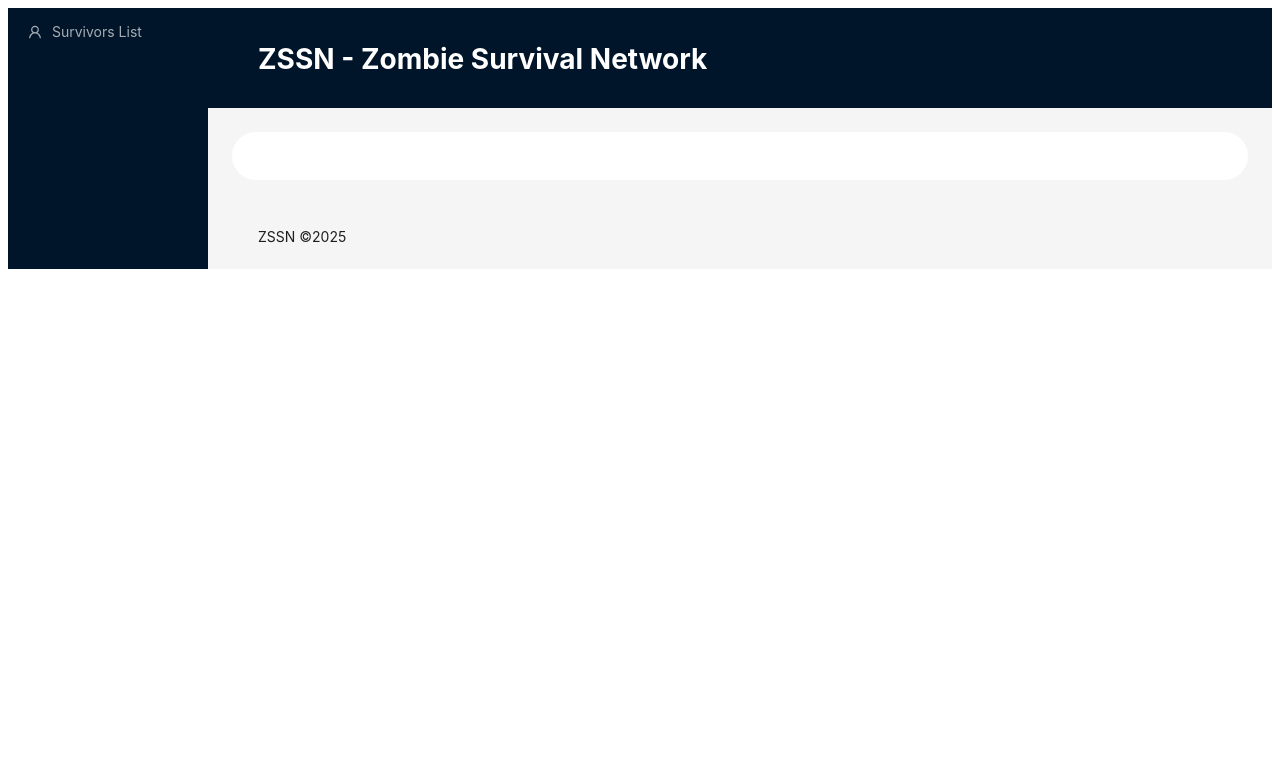
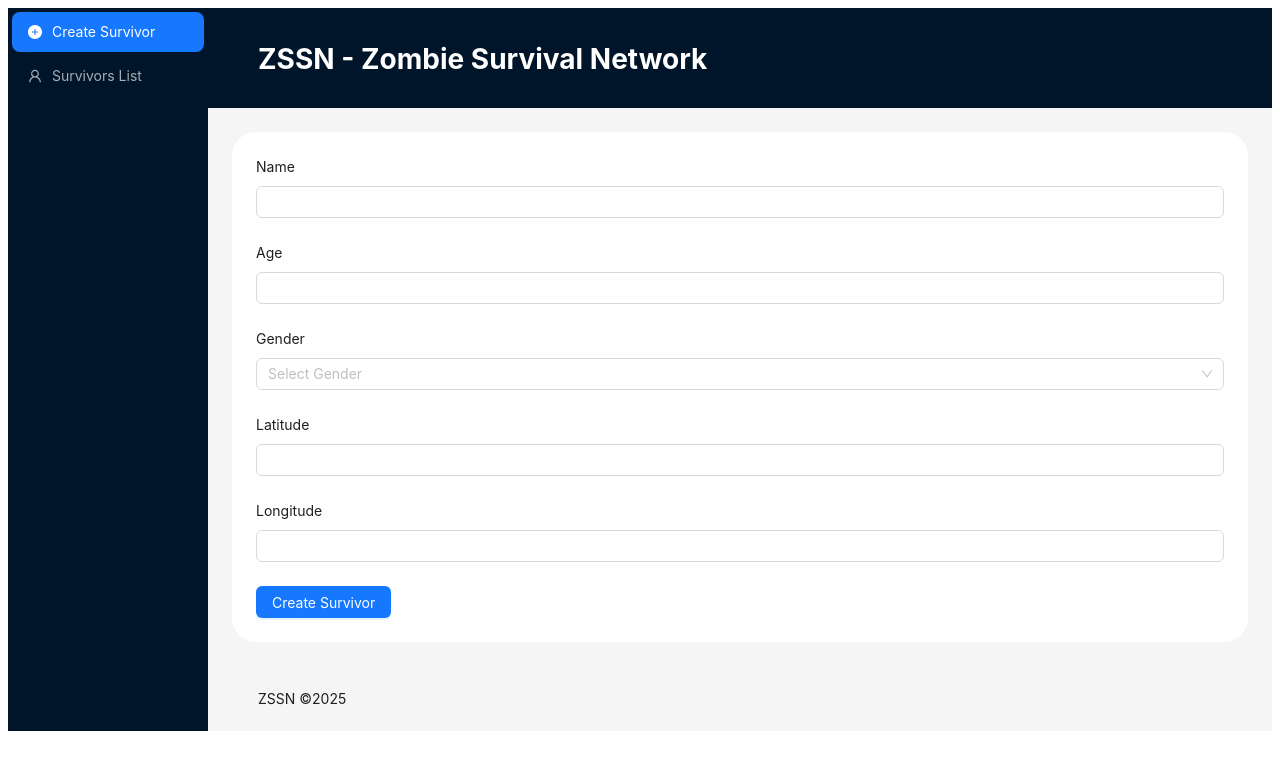
Before and after one commit to leoneed/ZSSN, a React (Create React App) app in the folder client/: page /survivors/create in a window 1280 px wide. Shown: the top 770 px of the page. Built offline with nearby package versions, Linux system fonts and the light colour scheme; no server answers.

Commit message:
add(wip): CreateSurvivor page

```diff
--- a/client/src/App.tsx
+++ b/client/src/App.tsx
@@ -3,12 +3,14 @@ import { Route, Routes } from 'react-router-dom';
 import AppLayout from './Layout';
 import Survivors from './pages/Survivors/Survivors';
 import Profile from './pages/Profile/Profile';
+import CreateSurvivor from './pages/CreateSurvivor/CreateSurvivor';
 
 const App = () => (
   <AppLayout>
     <Routes>
       <Route path="/survivors" element={<Survivors />} />
       <Route path="/survivors/:id" element={<Profile />} />
+      <Route path="/survivors/create" element={<CreateSurvivor />} />
     </Routes>
   </AppLayout>
 );
--- a/client/src/Sidebar.tsx
+++ b/client/src/Sidebar.tsx
@@ -2,7 +2,7 @@ import React from 'react';
 import { Layout, Menu } from 'antd';
 import type { MenuProps } from 'antd';
 import { Link, useLocation } from 'react-router-dom';
-import { UserOutlined } from '@ant-design/icons';
+import { PlusCircleFilled, UserOutlined } from '@ant-design/icons';
 import { t } from './utils';
 
 const { Sider } = Layout;
@@ -10,6 +10,11 @@ const { Sider } = Layout;
 type MenuItem = Required<MenuProps>['items'][number];
 
 const menuItems: MenuItem[] = [
+  {
+    label: <Link to="/survivors/create">{t('Create Survivor')}</Link>,
+    key: '/survivors/create',
+    icon: <PlusCircleFilled />,
+  },
   {
     label: <Link to="/survivors">{t('Survivors List')}</Link>,
     key: '/survivors',
--- a/client/src/api.ts
+++ b/client/src/api.ts
@@ -1,6 +1,11 @@
 import axios from 'axios';
-import { useQuery } from '@tanstack/react-query';
-import { ISurvivor } from './types';
+import {
+  MutationOptions,
+  useMutation,
+  useQuery,
+  useQueryClient,
+} from '@tanstack/react-query';
+import { ISurvivor, ISurvivorCreate } from './types';
 
 const API_URL = 'http://localhost:8000/api'; //TODO: move to env config
 
@@ -11,9 +16,12 @@ const api = axios.create({
   },
 });
 
+const survivorsQueryKey = 'survivors';
+const survivorQueryKey = 'survivor';
+
 export const useSurvivors = () =>
   useQuery({
-    queryKey: ['survivors'],
+    queryKey: [survivorsQueryKey],
     queryFn: async () => {
       const { data: survivors } = await api.get<ISurvivor[]>('survivors');
 
@@ -23,10 +31,30 @@ export const useSurvivors = () =>
 
 export const useSurvivor = (id: Number) =>
   useQuery({
-    queryKey: ['survivor', id],
+    queryKey: [survivorQueryKey, id],
     queryFn: async () => {
       const { data: survivor } = await api.get<ISurvivor>(`survivors/${id}`);
 
       return survivor;
     },
   });
+
+export const useCreateSurvivor = (
+  onSuccess?: (data: ISurvivor) => void,
+  onError?: (error: Error) => void
+) => {
+  const queryClient = useQueryClient();
+
+  return useMutation({
+    mutationFn: async (newSurvivor: ISurvivorCreate) => {
+      const { data } = await api.post('survivors', newSurvivor);
+
+      return data;
+    },
+    onSuccess: (data: ISurvivor) => {
+      queryClient.invalidateQueries({ queryKey: [survivorsQueryKey] });
+      onSuccess && onSuccess(data);
+    },
+    onError,
+  });
+};
--- /dev/null
+++ b/client/src/pages/CreateSurvivor/CreateSurvivor.tsx
@@ -0,0 +1,128 @@
+import React from 'react';
+import { Controller, useForm } from 'react-hook-form';
+import { Gender, ISurvivor, ISurvivorCreate } from '../../types';
+import { useCreateSurvivor } from '../../api';
+import { Button, Form, Input, Select, message } from 'antd';
+import { t } from '../../utils';
+
+const CreateSurvivor = () => {
+  const {
+    handleSubmit,
+    control,
+    formState: { errors },
+  } = useForm<ISurvivorCreate>();
+  const { mutate: createSurvivor, isPending } = useCreateSurvivor(
+    (data: ISurvivor) => {
+      message.success(`${t('Survivor Created:')} ${data.name}`);
+    },
+    (error) => {
+      message.error(`${t('Server error')}: ${error.message}`);
+    }
+  );
+
+  const onSubmit = (data: ISurvivorCreate) => {
+    createSurvivor({
+      ...data,
+      age: Number(data.age),
+      latitude: Number(data.latitude),
+      longitude: Number(data.longitude),
+    });
+  };
+
+  return (
+    <Form onFinish={handleSubmit(onSubmit)} layout="vertical">
+      <Form.Item
+        label={t('Name')}
+        validateStatus={errors.name ? 'error' : ''}
+        help={errors.name?.message}
+      >
+        <Controller
+          name="name"
+          control={control}
+          rules={{ required: t('Name is required') }}
+          render={({ field }) => <Input maxLength={100} {...field} />}
+        />
+      </Form.Item>
+
+      <Form.Item
+        label={t('Age')}
+        validateStatus={errors.age ? 'error' : ''}
+        help={errors.age?.message}
+      >
+        <Controller
+          name="age"
+          control={control}
+          rules={{
+            required: t('Age is required'),
+            min: { value: 1, message: t('Too young') },
+            max: { value: 130, message: t('Too old') },
+          }}
+          render={({ field }) => <Input type="number" {...field} />}
+        />
+      </Form.Item>
+
+      <Form.Item
+        label="Gender"
+        validateStatus={errors.gender ? 'error' : ''}
+        help={errors.gender?.message}
+      >
+        <Controller
+          name="gender"
+          control={control}
+          rules={{ required: t('Gender is required') }}
+          render={({ field }) => (
+            <Select {...field} placeholder={t('Select Gender')}>
+              <Select.Option value={Gender.male}>{t('Male')}</Select.Option>
+              <Select.Option value={Gender.female}>{t('Female')}</Select.Option>
+              <Select.Option value={Gender.other}>{t('Other')}</Select.Option>
+            </Select>
+          )}
+        />
+      </Form.Item>
+
+      <Form.Item
+        label="Latitude"
+        validateStatus={errors.latitude ? 'error' : ''}
+        help={errors.latitude?.message}
+      >
+        <Controller
+          name="latitude"
+          control={control}
+          rules={{
+            required: t('Latitude is required'),
+            min: { value: -90, message: t('Min latitude is -90') },
+            max: { value: 90, message: t('Max latitude is 90') },
+          }}
+          render={({ field }) => (
+            <Input type="number" step="0.0001" {...field} />
+          )}
+        />
+      </Form.Item>
+
+      <Form.Item
+        label="Longitude"
+        validateStatus={errors.longitude ? 'error' : ''}
+        help={errors.longitude?.message}
+      >
+        <Controller
+          name="longitude"
+          control={control}
+          rules={{
+            required: t('Longitude is required'),
+            min: { value: -180, message: t('Min longitude is -180') },
+            max: { value: 180, message: t('Max longitude is 180') },
+          }}
+          render={({ field }) => (
+            <Input type="number" step="0.0001" {...field} />
+          )}
+        />
+      </Form.Item>
+
+      <Button type="primary" htmlType="submit" loading={isPending}>
+        {t('Create Survivor')}
+      </Button>
+    </Form>
+  );
+};
+
+export default CreateSurvivor;
--- a/client/src/types.ts
+++ b/client/src/types.ts
@@ -1,6 +1,6 @@
 export interface ISurvivor {
   age: number;
-  gender: string;
+  gender: Gender;
   id: number;
   is_infected: boolean;
   latitude: number;
@@ -14,3 +14,23 @@ export interface IInventory {
   item_name: string;
   quantity: number;
 }
+
+export interface IInventoryCreate {
+  item_id: number;
+  quantity: number;
+}
+
+export enum Gender {
+  male = 'male',
+  female = 'female',
+  other = 'other',
+}
+
+export interface ISurvivorCreate {
+  name: string;
+  age: number;
+  gender: Gender;
+  latitude: number;
+  longitude: number;
+  inventory: IInventoryCreate[];
+}
```
